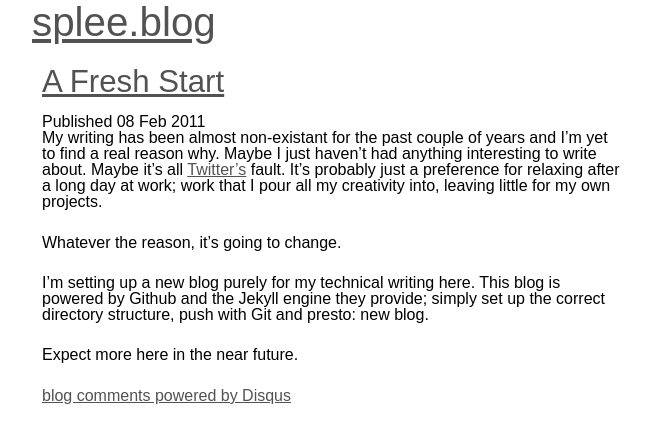
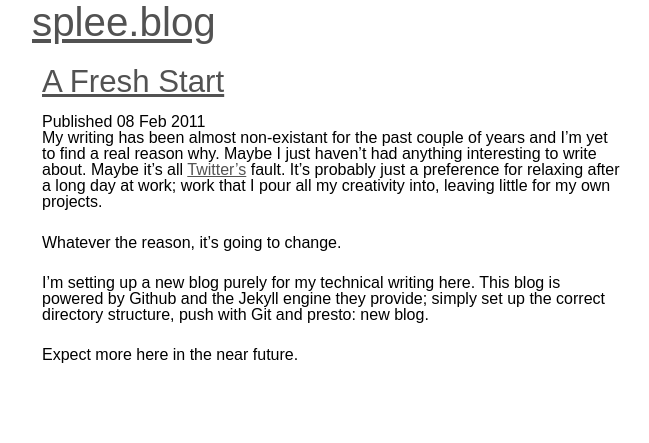
Before and after one commit to splee/splee.github.com, a Jekyll site: the page built from _posts/2011-02-08-a-fresh-start.markdown, in a window 1280 px wide. Shown: the top 443 px of the page, without its empty margins (128-777 px from the left). Built offline with Jekyll 4.4.1, drawn with Linux system fonts in a browser that asks for light colours; nearby versions of some CDN libraries; library files that are not in the unit come from our copies; comment, search, counter and statistics services are not loaded.

Commit message:
Removed Disqus

```diff
--- a/_layouts/post.html
+++ b/_layouts/post.html
@@ -14,11 +14,4 @@
     </aside>
 </div>
 <div class="clear"></div>
-
-<div class="row" id="disqus">
-    <div class="disqus col col_10">
-        <div id="disqus_thread"></div>
-        <script type="text/javascript" src="http://disqus.com/forums/spleeblog/embed.js"></script>
-        <a href="http://disqus.com" class="dsq-brlink">blog comments powered by <span class="logo-disqus">Disqus</span></a>
-    </div>
 </div>
```
